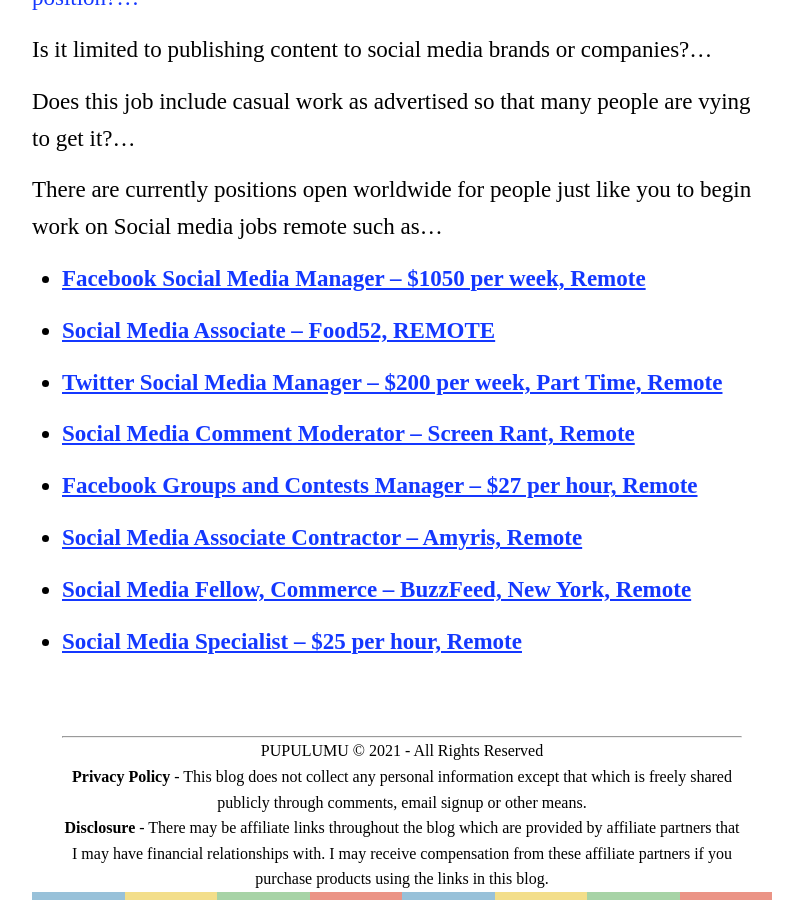
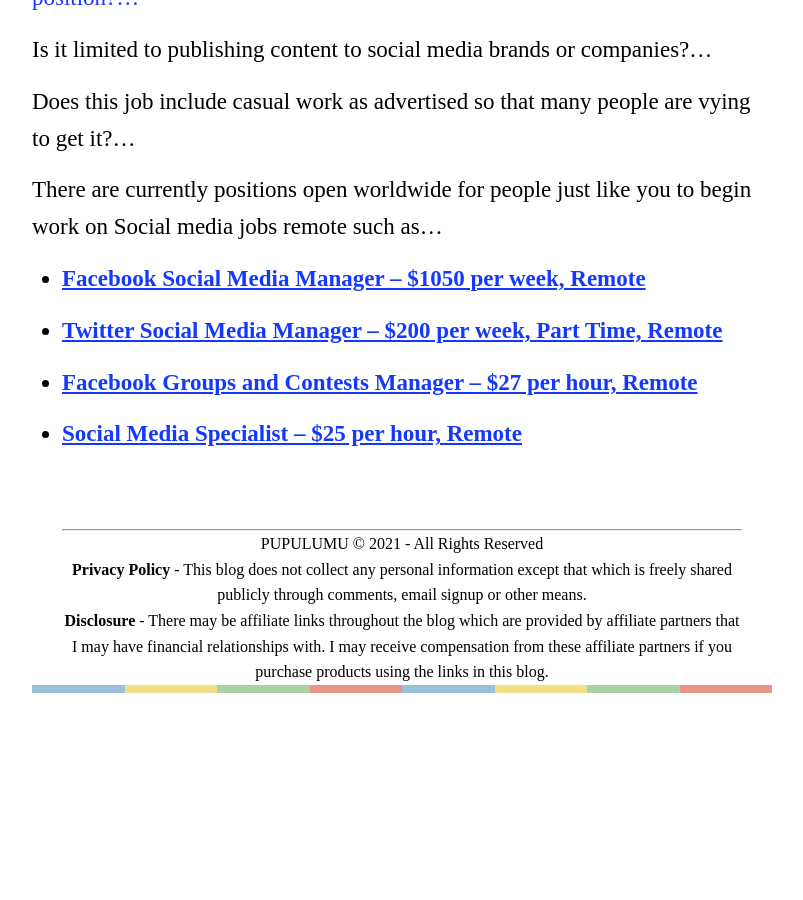
Before and after one commit to coffeecocoa/coffeecocoa.github.io, a Jekyll site: the page built from _pages/social-media-jobs-remote.md, in a window 1280 px wide and 900 px high, scrolled down 1266 px. Shown: the whole window, without its empty margins (238-1041 px from the left). Built offline with Jekyll 4.4.1, drawn with Linux system fonts in a browser that asks for light colours; some web fonts are replaced; after the commit the page ends 1959 px from its top, so only the background shows below that.

Commit message:
tempekmu ngiler 9

```diff
--- a/_pages/social-media-jobs-remote.md
+++ b/_pages/social-media-jobs-remote.md
@@ -38,16 +38,16 @@
 
 * <a href="http://bit.ly/facebooktwitterjobs" target="_blank" rel="nofollow"><strong><u>Facebook Social Media Manager – $1050 per week, Remote</u></strong></a>
 
-* <a href="https://jobs.lever.co/food52/747ef4de-a425-4332-8930-fa44507b15f4" target="_blank" rel="nofollow"><strong><u>Social Media Associate – Food52, REMOTE </u></strong></a>
+
 
 * <a href="http://bit.ly/facebooktwitterjobs" target="_blank" rel="nofollow"><strong><u>Twitter Social Media Manager – $200 per week, Part Time, Remote</u></strong></a>
 
-* <a href="https://screenrant.applytojob.com/apply/DYbzoP15qj/Social-Media-Comment-Moderator" target="_blank" rel="nofollow"><strong><u>Social Media Comment Moderator – Screen Rant, Remote</u></strong></a>
+
 
 * <a href="http://bit.ly/facebooktwitterjobs" target="_blank" rel="nofollow"><strong><u>Facebook Groups and Contests Manager – $27 per hour, Remote</u></strong></a>
 
-* <a href="https://jobs.lever.co/amyris/818cc2f6-e208-4cee-8400-9fce5a1ad8b4" target="_blank" rel="nofollow"><strong><u>Social Media Associate Contractor – Amyris, Remote</u></strong></a>
 
-* <a href="https://boards.greenhouse.io/buzzfeed/jobs/3173585?gh_jid=3173585&gh_src=4d07dbc71us" target="_blank" rel="nofollow"><strong><u>Social Media Fellow, Commerce – BuzzFeed, New York, Remote</u></strong></a>
+
+
 
 * <a href="http://bit.ly/facebooktwitterjobs" target="_blank" rel="nofollow"><strong><u>Social Media Specialist – $25 per hour, Remote</u></strong></a>
```
